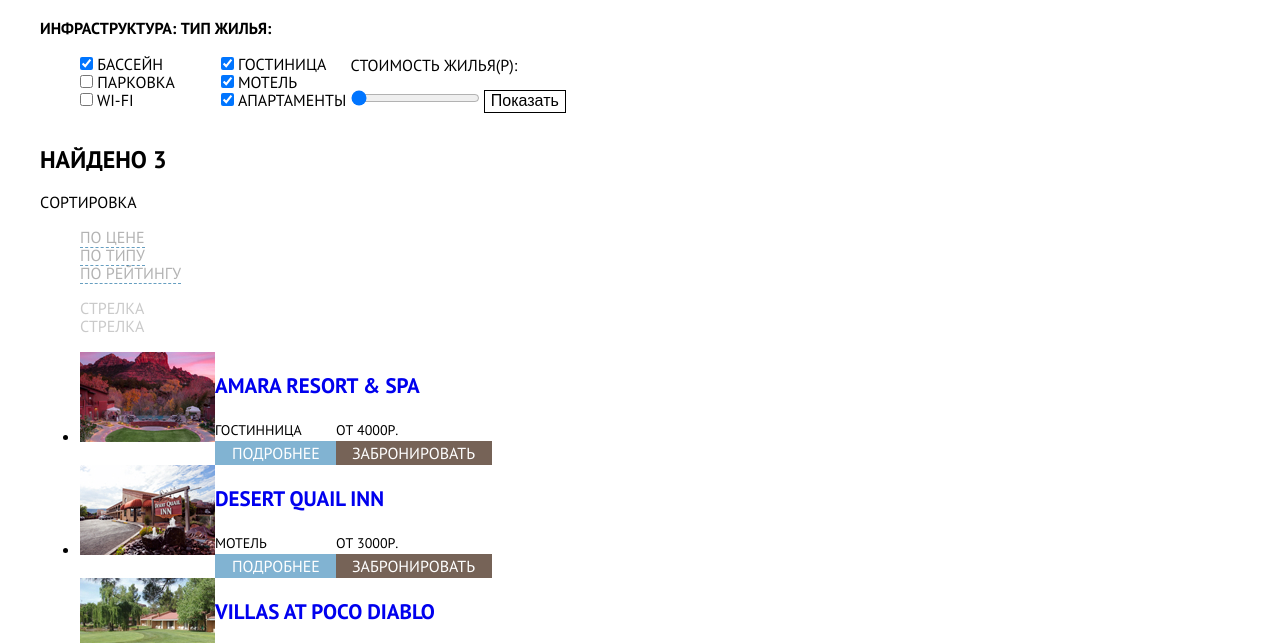
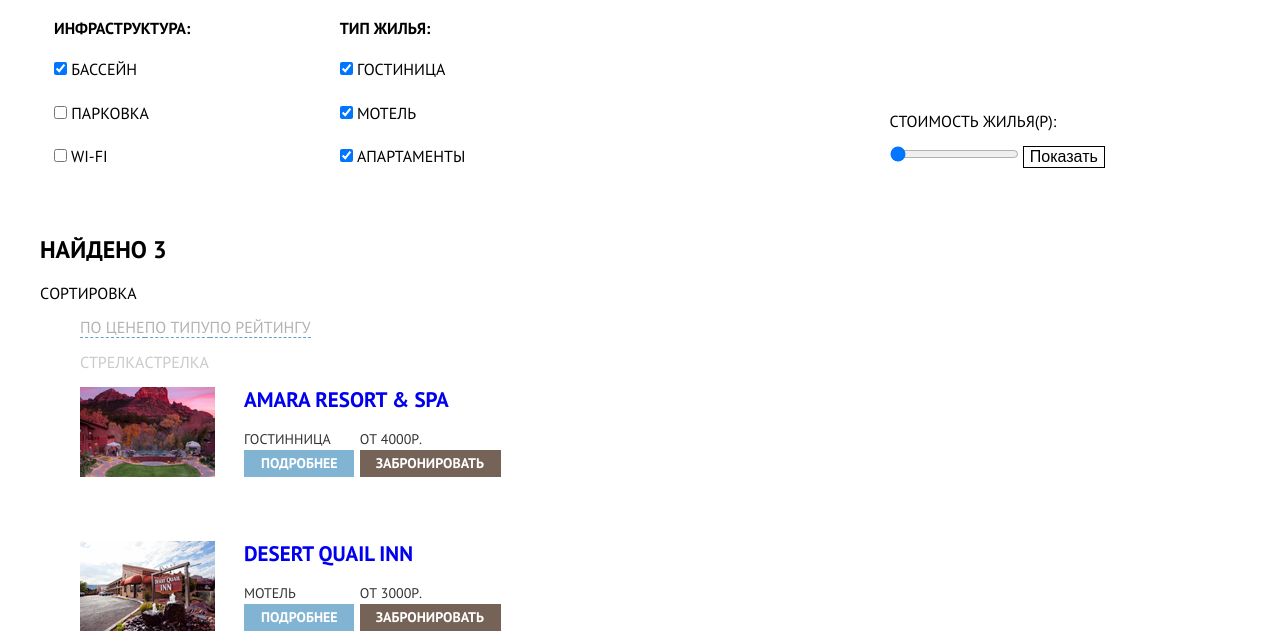
Before and after one commit to nikita-rogatnev/sedona-turskyi, a plain HTML site: page hotels.html in a window 1280 px wide. Shown: the part 88-731 px from the top of the page. Drawn offline with Linux system fonts and the light colour scheme.

Commit message:
Стилизация фильтра и списка гостинниц

```diff
--- a/css/style.css
+++ b/css/style.css
@@ -222,7 +222,7 @@ ul.site-navigation {
   background-color: var(--special-dark);
 }
 
-/*Form Calenadar*/
+/*Form Calendar*/
 .interested input {
   background-color: var(--basic-medium-light);
   border: none;
@@ -352,12 +352,33 @@ button.button-submit:focus {
   background: transparent;
 }
 
+/* ----------- Hotels Page -------------------*/
+
 /*Filters*/
 .filters fieldset {
   display: inline-block;
-  padding: 0;
-  margin: 0;
   border: none;
+}
+
+fieldset ul {
+  padding-left: 0;
+}
+
+fieldset li {
+  padding-bottom: 25px;
+}
+
+fieldset p  {
+  padding-top: 0px;
+}
+
+
+.filters fieldset:first-child{
+  margin-right: 119px;
+}
+
+.filters fieldset:nth-child(2){
+  margin-right: 394px;
 }
 
 .filters ul {
@@ -371,29 +392,43 @@ button.button-submit:focus {
   text-transform: uppercase;
 }
 
-/* Hotel Page Sort navigation */
+/* Sort navigation */
 
-.sort-navigation-wrapper ul, hotels-section ul {
+.sort-navigation-wrapper ul, .hotel-section ul {
   list-style: none;
+}
+
+.sort-navigation-wrapper ul {
+  display: flex;
+  flex-direction: row;
 }
 
 .hotel {
   display: flex;
+  padding-bottom: 61px;
 }
 
 .hotel-description {
   display: flex;
   flex-direction: column;
+  padding-left: 29px;
+}
+
+.hotel-description h3 {
+  margin-top: 0;
+  margin-bottom: 16px;
 }
 
 .hotel-wrapper {
   display: flex;
   flex-direction: row;
+  margin: 0px;
 }
 
 .hotel-about {
   display: flex;
   flex-direction: column;
+  padding-right: 6px;
 }
 
 .hotel-book {
@@ -443,10 +478,15 @@ a:active {
   padding-bottom: 3px;
   padding-left: 16px;
   padding-right: 17px;
+  font-style: normal;
+  font-weight: bold;
+  font-size: 14px;
+  line-height: 21px;
 }
 
 .hotel-book a:hover {
   background-color: var(--special);
+  color: var(--basic-white);
 }
 
 .hotel-book a:active {
@@ -459,6 +499,7 @@ a:active {
   font-weight: normal;
   font-size: 14px;
   line-height: 21px;
+  color: var(--basic-extra-dark);
 }
 
 /*Hotel about*/
@@ -470,10 +511,15 @@ a:active {
   padding-bottom: 3px;
   padding-left: 17px;
   padding-right: 16px;
+  font-style: normal;
+  font-weight: bold;
+  font-size: 14px;
+  line-height: 21px;
 }
 
 .hotel-about a:hover {
   background-color: var(--basic-neutral);
+  color: var(--basic-white);
 }
 
 .hotel-about a:active {
@@ -489,11 +535,13 @@ a:active {
   color: var(--basic-black);
 }
 
-.hotel-description a:hover {
+
+.hotel-description a:first-child:hover {
   color: var(--basic-neutral-light);
 }
 
-.hotel-description a:active {
+
+.hotel-description a:first-child:active {
   color:rgba(0, 0, 0, 0.3);
   background-color: transparent;
 }
```
